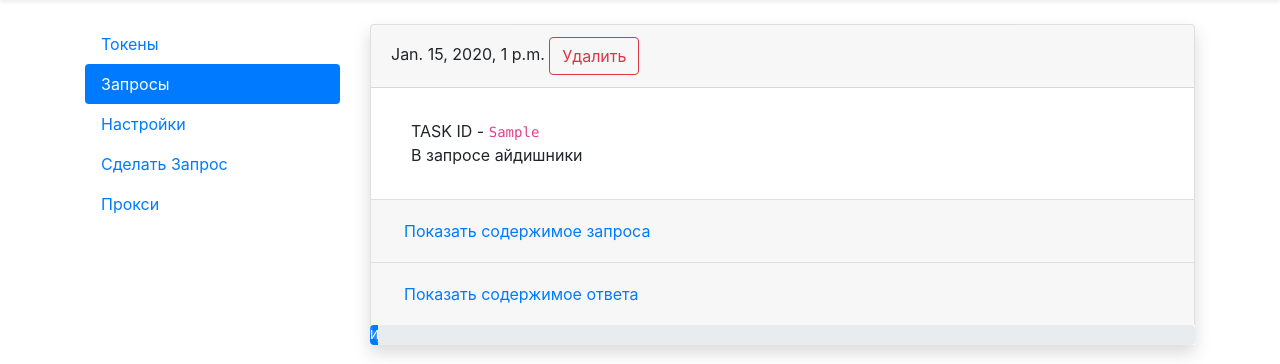
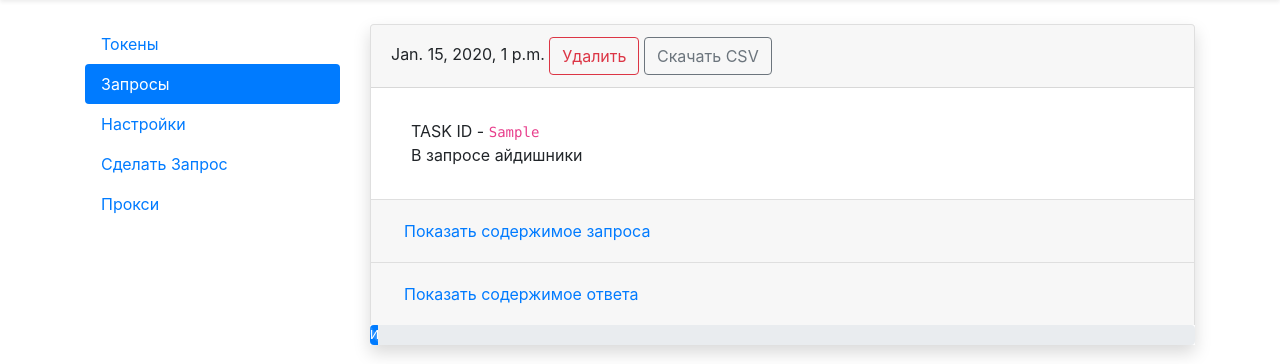
Before and after one commit to TikhonP/instpiper, a Django app: page / in a window 1280 px wide. Shown: the part 56-420 px from the top of the page. Run offline with Django 3.2, Linux system fonts and the light colour scheme; a user stored in the database is signed in; tables that the repository leaves empty hold one stand-in row (values such as "Sample post"); data that the repository does not hold is empty; some libraries are stand-ins or nearby versions.

Commit message:
Add download CSV

```diff
--- a/server/home/templates/authed.html
+++ b/server/home/templates/authed.html
@@ -95,8 +95,8 @@
         {% for i in req %}
         <div class="shadow accordion" id="accordion{{ i.task }}">
           <div class="card">
-            <div class="card-header">{{ i.date }}{% if i.is_done is 100 %} - Выполнен{% endif %} <a class="btn btn-outline-danger" href="/removereq?req={{ i.task }}">Удалить</a></div>
-            <div class="card-body">
+            <div class="card-header">{{ i.date }}{% if i.is_done is 100 %} - Выполнен{% endif %} <a class="btn btn-outline-danger" href="/removereq?req={{ i.task }}">Удалить</a> {% if i.is_done is not 0 %}<a class="btn btn-outline-secondary" href="/downloadcsv?task={{ i.task }}">Скачать CSV</a>{% endif %}</div>
+              <div class="card-body">
               <ul class="list-group list-group-flush">
                 <li class="list-group-item">
                   TASK ID - <code>{{ i.task }}</code>
@@ -125,7 +125,6 @@
               <h2 class="mb-0">
                 <button class="btn btn-link btn-block text-left" type="button" data-toggle="collapse" data-target="#collapse{{ i.task }}2" aria-expanded="false" aria-controls="collapse{{ i.task }}2">
                   Показать содержимое ответа
-                </button>
               </h2>
             </div>
             <div id="collapse{{ i.task }}2" class="collapse" aria-labelledby="heading{{ i.task }}2" data-parent="#accordion{{ i.task }}">
--- a/server/home/urls.py
+++ b/server/home/urls.py
@@ -14,4 +14,5 @@
     path('removeproxy/', views.removeproxy, name='removeproxy'),
     path('renameproxy/', views.renameproxy, name='renameproxy'),
     path('addproxy/', views.addproxy, name='addproxy'),
+    path('downloadcsv/', views.dounload_csv_output, name='download_output_csv'),
 ]
--- a/server/home/views.py
+++ b/server/home/views.py
@@ -290,7 +290,7 @@
                         messages.error(
                             request, 'Неправильный тип файла с входными данными, проверьте кодировку и тип. Должен быть текстовый файл в utf-8.')
                         return redirect('/')
-            if proxysaved!='':
+            if proxysaved!='' and proxysaved!='none':
                 proxy = Proxy.objects.get(id=proxysaved).proxy
             if datatype == 'usernames':
                 is_id = False
@@ -318,3 +318,21 @@
                 return redirect('/')
         else:
             return HttpResponse('Invalid requsest method ({}) Must be POST'.format(request.method))
+
+
+def dounload_csv_output(request):
+    if not request.user.is_authenticated:
+        return redirect('/')
+    else:
+        if request.method == 'GET':
+            task = request.GET.get('task', '')
+            r = Req.objects.get(task=task)
+            if r.author!=request.user:
+                return HttpResponse('Invalid request request with user not found')
+            res = r.response
+            response = HttpResponse(res, content_type='text/csv charset=utf-8')
+            response['Content-Disposition'] = 'attachment; filename="{}.csv"'.format(r.task)
+
+            return response
+        else:
+            return HttpResponse('Invalid requsest method ({}) Must be GET'.format(request.method))
```
